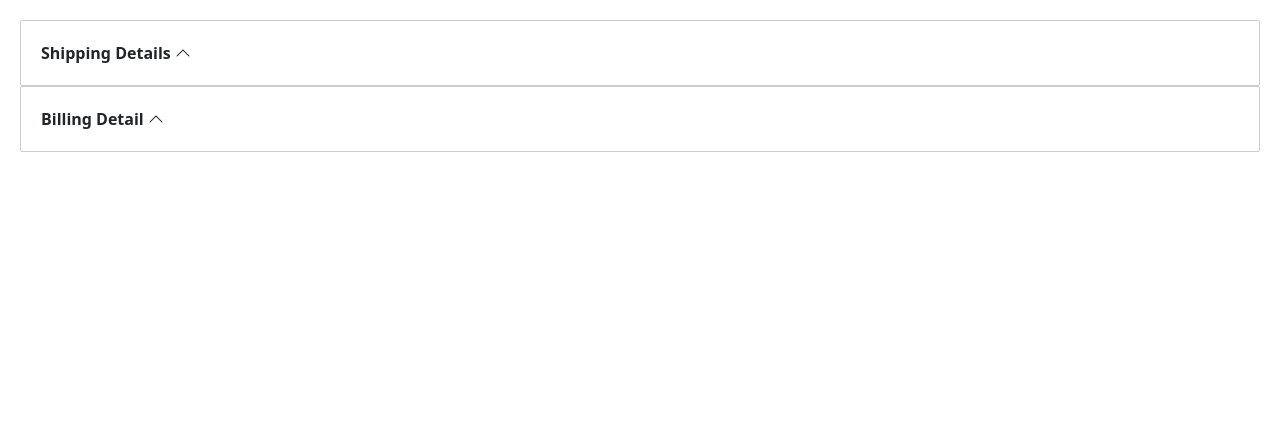
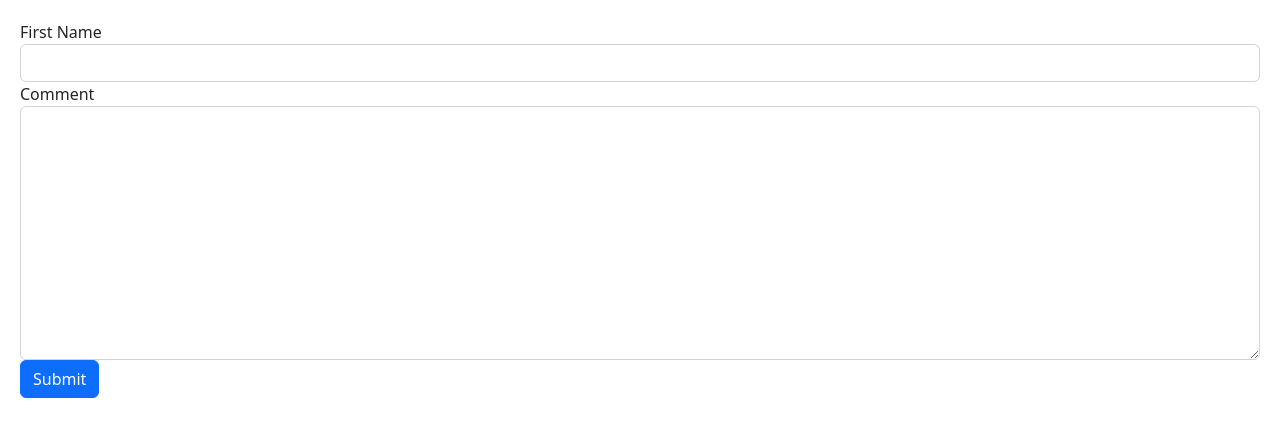
Before and after one commit to Dylane-Agoka/Angluar-4---Beginner-to-Pro, an Angular app: page / in a window 1280 px wide. Shown: the top 436 px of the page. Built offline with nearby package versions, Linux system fonts and the light colour scheme.

Commit message:
Building a Basic Bootstrap Form

```diff
--- a/src/app/app.component.html
+++ b/src/app/app.component.html
@@ -1,7 +1 @@
-<zippy title="Shipping Details">
-  <div>Shipping Details Content</div>
-</zippy>
-
-<zippy title="Billing Detail">
-  <div>Billing Details Content</div>
-</zippy>
+<contact-form></contact-form>
--- a/src/app/app.module.ts
+++ b/src/app/app.module.ts
@@ -17,6 +17,7 @@
 import { LikeComponent } from './like/like.component';
 import { InputFormatDirective } from './input-format.directive';
 import { ZippyComponent } from './zippy/zippy.component';
+import { ContactFormComponent } from './contact-form/contact-form.component';
 
 @NgModule({
   declarations: [
@@ -31,7 +32,8 @@
     PanelComponent,
     LikeComponent,
     InputFormatDirective,
-    ZippyComponent
+    ZippyComponent,
+    ContactFormComponent
   ],
   imports: [
     BrowserModule,
--- /dev/null
+++ b/src/app/contact-form/contact-form.component.html
@@ -0,0 +1,11 @@
+<form action="">
+  <div class="form-group">
+    <label for="firstName">First Name</label>
+    <input type="text" id="firstName" class="form-control">
+  </div>
+  <div class="form-group">
+    <label for="comment">Comment</label>
+    <textarea name="" id="" cols="30" rows="10" class="form-control"></textarea>
+  </div>
+  <button class="btn btn-primary">Submit</button>
+</form>
--- /dev/null
+++ b/src/app/contact-form/contact-form.component.ts
@@ -0,0 +1,15 @@
+import { Component, OnInit } from '@angular/core';
+
+@Component({
+  selector: 'contact-form',
+  templateUrl: './contact-form.component.html',
+  styleUrls: ['./contact-form.component.scss']
+})
+export class ContactFormComponent implements OnInit {
+
+  constructor() { }
+
+  ngOnInit(): void {
+  }
+
+}
```
Also changed, not shown: src/app/contact-form/contact-form.component.scss (added), 1 other file (tests, documents, lock files or other folders).
